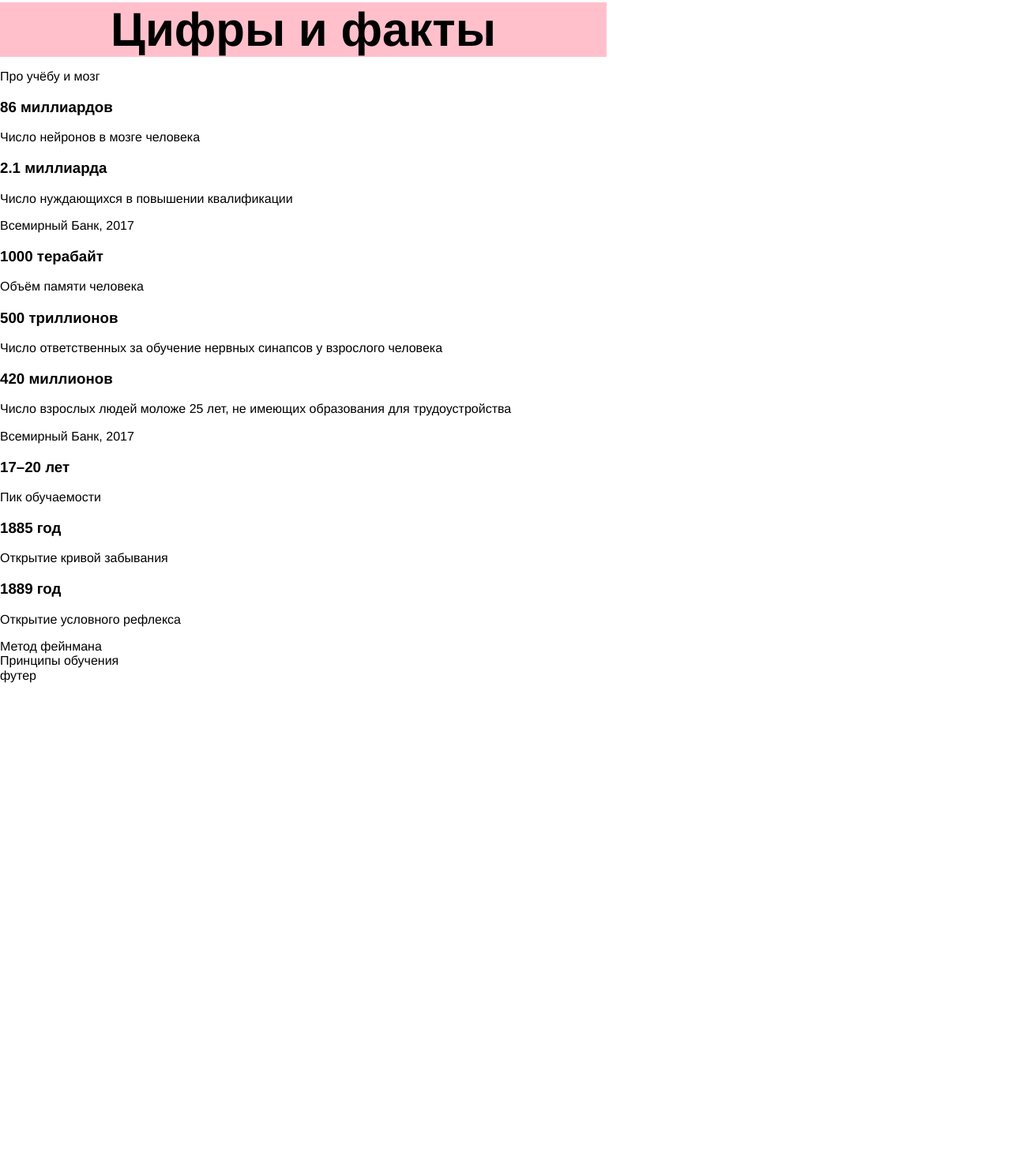
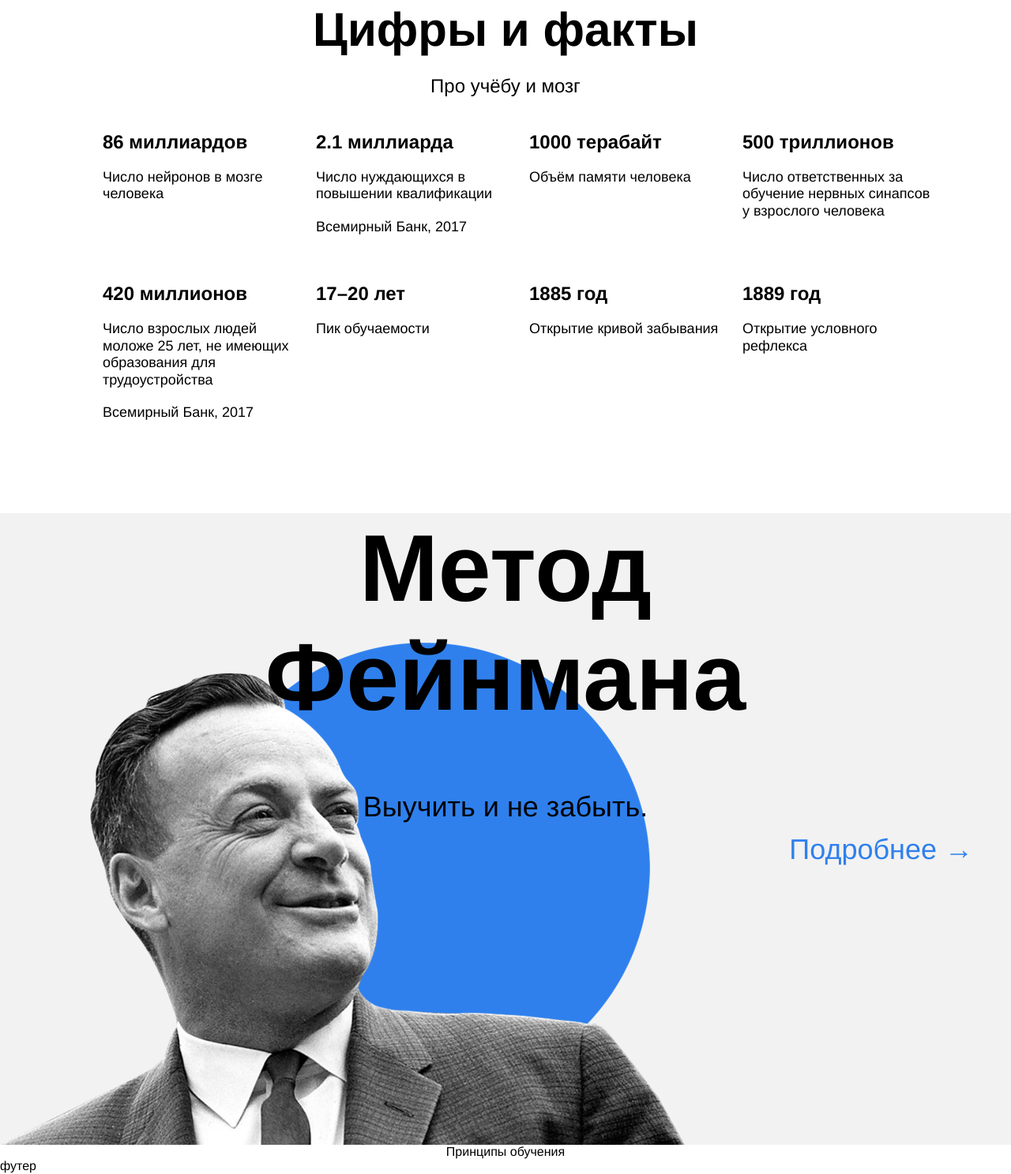
Before and after one commit to GodsDan/how-to-learn, a plain HTML site: page index.html in a window 1280 px wide. Shown: the part 1377-2864 px from the top of the page at 79% size. Before the commit the page ends 2242 px from the top, so only its background shows below. Drawn offline with Linux system fonts and the light colour scheme.

Commit message:
Добалено 4 блока, осталось сделать 2 темных блока

```diff
--- a/index.html
+++ b/index.html
@@ -1,5 +1,6 @@
 <!DOCTYPE html>
 <html lang="ru">
+
 <head>
   <meta charset="UTF-8">
   <meta name="viewport" content="width=device-width, initial-scale=1.0">
@@ -7,12 +8,14 @@
   <link rel="stylesheet" href="styles/style.css">
   <title>Научиться учиться</title>
 </head>
+
 <body>
   <div class="page">
     <header class="header">
       <div class="logo logo_place_header"></div>
       <h1 class="header__title">Научиться учиться</h1>
-      <p class="header__subtitle">Какие современные и эффективные подходы к обучению вы можете использовать в своей жизни?
+      <p class="header__subtitle">Какие современные и эффективные подходы к обучению вы можете использовать в своей
+        жизни?
         <a href="#" class="header__link">Узнать →</a>
       </p>
       <div class="header__main-illustration">
@@ -25,54 +28,105 @@
         <div class="two-columns">
           <h2 class="two-columns__brief">Главные проблемы в обучении</h2>
           <div class="two-columns__main-text">
-          <p class="two-columns__paragraph">Ни в школе, ни в институте нас не учат тому, как правильно изучать материал. Мы готовимся к экзаменам и учим билеты. Мы тренируемся решать однообразные задачи, чтобы лучше сдать тест, но часто в итоге это не дает нам реального знания. Зубрежка быстро выветривается и не приносит пользы.</p>
+            <p class="two-columns__paragraph">Ни в школе, ни в институте нас не учат тому, как правильно изучать
+              материал. Мы готовимся к экзаменам и учим билеты. Мы тренируемся решать однообразные задачи, чтобы лучше
+              сдать тест, но часто в итоге это не дает нам реального знания. Зубрежка быстро выветривается и не приносит
+              пользы.</p>
             <p class="two-columns__paragraph">
-            <span class="two-columns__span-accent">Вывод: </span>учиться тоже нужно уметь, но почему-то этому мало где учат. Что с этим делать?</p>
-          <p class="two-columns__paragraph">Конкретные техники и упражнения помогают изменить подход к обучению, сделать его эффективным и захватывающим. Эти же техники применяются на примере обучения в Практикуме.</p>
+              <span class="two-columns__span-accent">Вывод: </span>учиться тоже нужно уметь, но почему-то этому мало где
+              учат. Что с этим делать?
+            </p>
+            <p class="two-columns__paragraph">Конкретные техники и упражнения помогают изменить подход к обучению,
+              сделать его эффективным и захватывающим. Эти же техники применяются на примере обучения в Практикуме.</p>
           </div>
         </div>
       </section>
       <section class="digits">
         <h2 class="section-title">Цифры и факты</h2>
         <p class="section-subtitle">Про учёбу и мозг</p>
-        <table class="table">
-          <div class="table__cell">
-            <h3 class="table__heading">86 миллиардов</h3>
-            <p class="table__text">Число нейронов в мозге человека</p>
+        <div class="table">
+          <ul class="table__cell">
+            <li class="table__cell-setting">
+              <div class="table__heading">
+                86 миллиардов
               </div>
-          <div class="table__cell">
-            <h3 class="table__heading">2.1 миллиарда</h3>
-            <p class="table__text">Число нуждающихся в повышении квалификации</p>
-            <p class="table__text">Всемирный Банк, 2017</p>
+              <div class="table__text">
+                Число нейронов в мозге человека
               </div>
-          <div class="table__cell">
-            <h3 class="table__heading">1000 терабайт</h3>
-            <p class="table__text">Объём памяти человека</p>
+            </li>
+            <li class="table__cell-setting">
+              <div class="table__heading">
+              2.1 миллиарда
               </div>
-          <div class="table__cell">
-            <h3 class="table__heading">500 триллионов</h3>
-            <p class="table__text">Число ответственных за обучение нервных синапсов у взрослого человека</p>
+              <div class="table__text">
+                Число нуждающихся в повышении квалификации
               </div>
-          <div class="table__cell">
-            <h3 class="table__heading">420 миллионов</h3>
-            <p class="table__text">Число взрослых людей моложе 25 лет, не имеющих образования для трудоустройства</p>
-            <p class="table__text">Всемирный Банк, 2017</p>
+              <div class="table__text">
+                Всемирный Банк, 2017
               </div>
-          <div class="table__cell">
-            <h3 class="table__heading">17–20 лет</h3>
-            <p class="table__text">Пик обучаемости</p>
+            </li>
+            <li class="table__cell-setting">
+              <div class="table__heading">
+                1000 терабайт
               </div>
-          <div class="table__cell">
-            <h3 class="table__heading">1885 год</h3>
-            <p class="table__text">Открытие кривой забывания</p>
+              <div class="table__text">
+                Объём памяти человека
               </div>
-          <div class="table__cell">
-            <h3 class="table__heading">1889 год</h3>
-            <p class="table__text">Открытие условного рефлекса</p>
+            <li class="table__cell-setting">
+              <div class="table__heading">
+                500 триллионов
               </div>
-        </table>
+              <div class="table__text">
+                Число ответственных за обучение нервных синапсов у взрослого человека
+              </div>
+            </li>
+            <li class="table__cell-setting">
+              <div class="table__heading">
+                420 миллионов
+              </div>
+              <div class="table__text">
+                Число взрослых людей моложе 25 лет, не имеющих образования для трудоустройства
+              </div>
+              <div class="table__text">
+                Всемирный Банк, 2017
+              </div>
+            </li class="table__cell-setting">
+            <li class="table__cell-setting">
+              <div class="table__heading">
+                17–20 лет
+              </div>
+              <div class="table__text">
+                Пик обучаемости
+              </div>
+            </li>
+            <li class="table__cell-setting">
+              <div class="table__heading">
+                1885 год
+              </div>
+              <div class="table__text">
+                Открытие кривой забывания
+              </div>
+            </li>
+            <li class="table__cell-setting">
+              <div class="table__heading">
+                1889 год
+              </div>
+              <div class="table__text">
+                Открытие условного рефлекса
+              </div>
+            </li>
+          </ul>
+        </div>
+        <section class="feynman">
+          <h2 class="feynman__title">Метод Фейнмана</h2>
+          <p class="feynman__subtitle">Выучить и не забыть.</p>
+          <a href="#" target="_blank" class="feynman__link">
+            Подробнее →
+          </a>
+          <div class="feynman__image">
+          <img src="/images/feynman.png" alt="Мистер Фййнман" class="feynman__image-prop">
+          </div>
         </section>
-    <section class="feynman">Метод фейнмана</section>
         <section class="kaufman">Принципы обучения</section>
     </main>
     <footer class="footer">футер</footer>
--- a/styles/style.css
+++ b/styles/style.css
@@ -127,30 +127,117 @@
 
 .digits {
   margin-top: 100px;
+  display: flex;
+  flex-direction: column;
+  align-items: center;
+  justify-content: center;
 }
 
 .section-title {
-  background-color: pink;
+  margin: 0;
+  width: 60%;
   text-align: center;
-  width: 60%;
-  /*почему то не работает width: 60%;*/
-  margin: 0;
   line-height: 1.15;
   font-size: 60px;
   font-weight: 600;
 }
 
-.section-subtitle{
+.section-subtitle {
+  margin-top: 20px;
+  width: 60%;
+  text-align: center;
+  line-height: 34px;
+  font-size: 24px;
+  font-weight: normal;
 
 }
 
 .table {
+  width: 1100px;
   display: flex;
-
-
+  flex-direction: row;
+  align-items: start;
 }
 
+.table__cell {
+  display: flex;
+  flex-direction: row;
+  flex-wrap: wrap;
+  justify-content: space-between;
+  row-gap: 60px;
+}
 
+.table__cell-setting {
+  width: 250px;
+  display: flex;
+  flex-direction: column;
+}
+
+.table__heading {
+  line-height: 1.15;
+  font-size: 24px;
+  font-weight: 600;
+}
+
+.table__text {
+  margin-top: 20px;
+  line-height: 1.2;
+  font-size: 18px;
+  font-weight: normal;
+}
+
+.feynman {
+  display: flex;
+  position: relative;
+  flex-direction: column;
+  align-items: center;
+  width: 100%;
+  height: 100vh;
+  margin-top: 100px;
+  background-color: #f2f2f2;
+}
+
+.feynman__title {
+  width: 648px;
+  margin: 0;
+  text-align: center;
+  line-height: 1.15;
+  font-size: 120px;
+  font-weight: 600;
+  z-index: 1;
+}
+
+.feynman__subtitle {
+  margin-top: 70px;
+  line-height: 51px;
+  text-align: center;
+  font-size: 36px;
+  font-weight: normal;
+  z-index: 1;
+}
+
+.feynman__link {
+  position: absolute;
+  top: 50%;
+  right: 48px;
+  text-decoration: none;
+  line-height: 51px;
+  font-size: 36px;
+  font-weight: normal;
+  color: #2f80ed;
+}
+
+.feynman__image {
+  position:absolute;
+  bottom: 0;
+  left: 0;
+}
+
+.feynman__image-prop {
+  display: block;
+  width: 867px;
+  height: 637px;
+}
 
 
 
@@ -168,4 +255,5 @@
   color: white;
   margin-right: 0;
   margin-top: 80px;
+  z-index: 0;
 }
```
Lines whose indentation alone changed are shown as unchanged.
